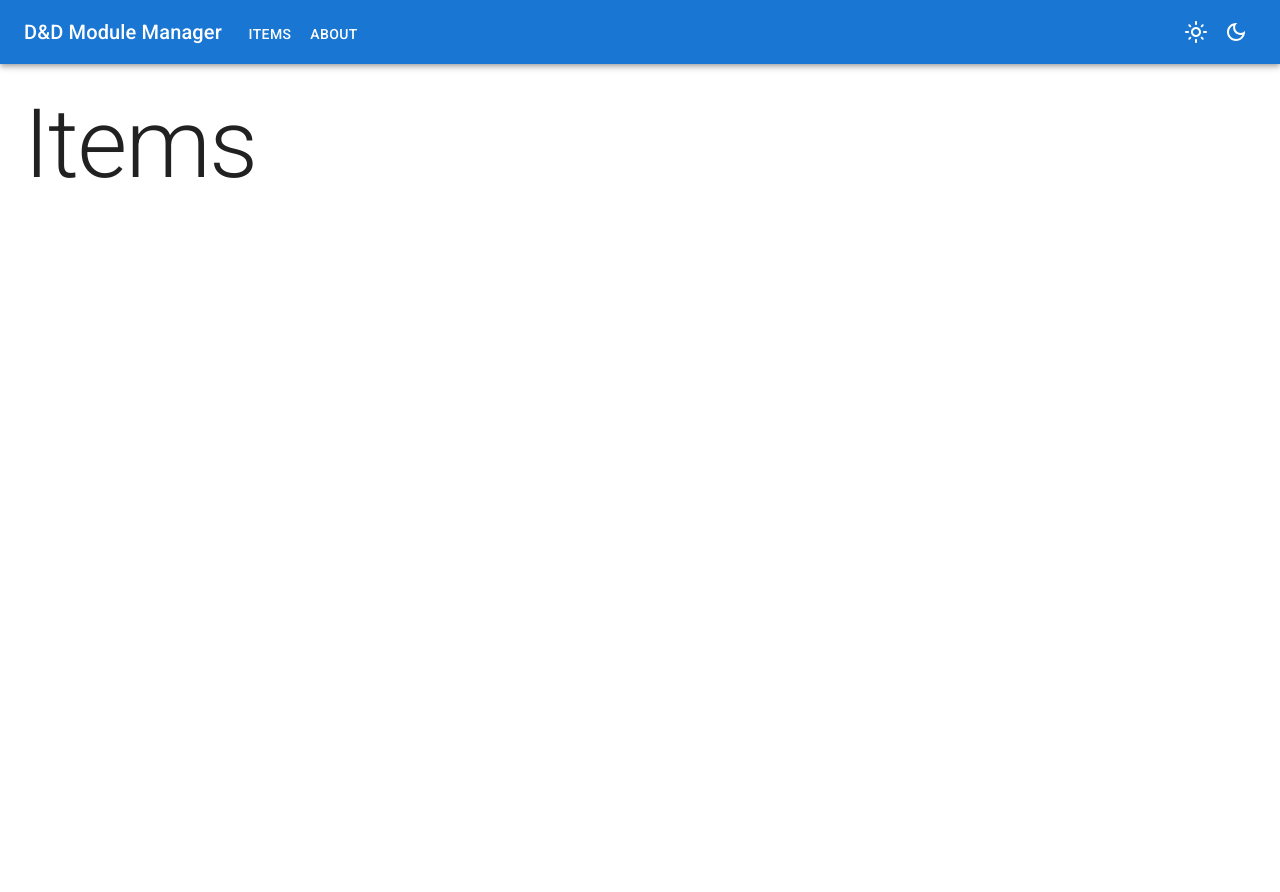
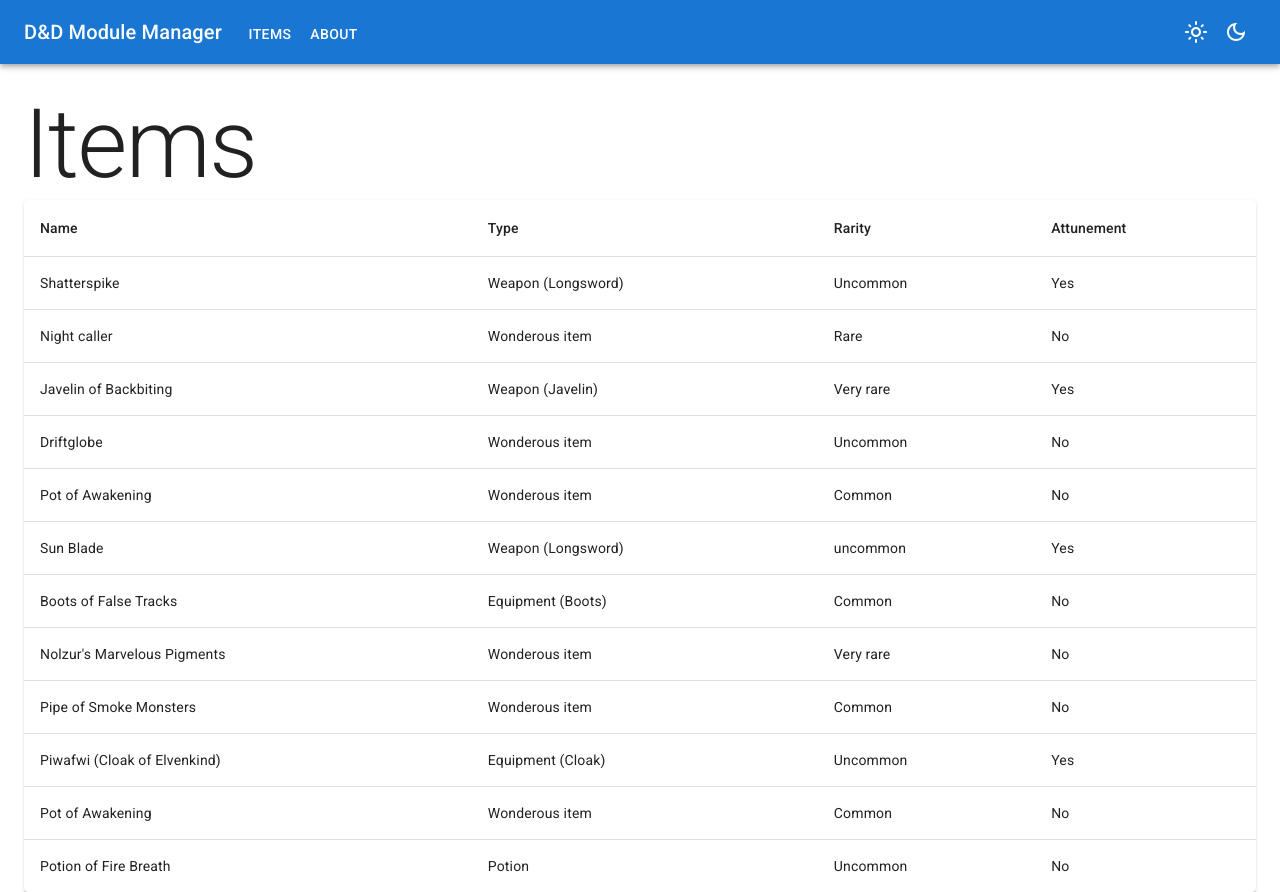
Before and after one commit to Rkfmckee/dnd_module_manager, a React (Vite) app: page /items in a window 1280 px wide. Before the commit the page ends 800 px from the top, so only its background shows below. Built offline with nearby package versions, Linux system fonts and the light colour scheme.

Commit message:
Add item list table

```diff
--- a/src/pages/ItemList.tsx
+++ b/src/pages/ItemList.tsx
@@ -1,9 +1,56 @@
-import { Typography } from "@mui/material";
+import Paper from "@mui/material/Paper";
+import Table from "@mui/material/Table";
+import TableBody from "@mui/material/TableBody";
+import TableCell from "@mui/material/TableCell";
+import TableContainer from "@mui/material/TableContainer";
+import TableHead from "@mui/material/TableHead";
+import TableRow from "@mui/material/TableRow";
+import Typography from "@mui/material/Typography";
+import Items from "../assets/items.json";
+import { Item } from "../helpers/Types";
 
 export default function ItemList() {
 	return (
 		<>
 			<Typography variant="h1">Items</Typography>
+			<TableContainer component={Paper}>
+				<Table sx={{ minWidth: 650 }} aria-label="item-list">
+					<TableHead>
+						<TableRow>
+							<TableCell>Name</TableCell>
+							<TableCell>Type</TableCell>
+							<TableCell>Rarity</TableCell>
+							<TableCell>Attunement</TableCell>
+						</TableRow>
+					</TableHead>
+					<TableBody>
+						{Items.map((item) => (
+							<TableRow
+								key={`item-${item.id}`}
+								sx={{
+									"&:last-child td, &:last-child th": {
+										border: 0,
+									},
+								}}
+							>
+								<TableCell component="th" scope="row">
+									{item.name}
+								</TableCell>
+								<TableCell>{getType(item)}</TableCell>
+								<TableCell>{item.rarity}</TableCell>
+								<TableCell>
+									{item.requiresAttunement ? "Yes" : "No"}
+								</TableCell>
+							</TableRow>
+						))}
+					</TableBody>
+				</Table>
+			</TableContainer>
 		</>
 	);
 }
+
+function getType(item: Item) {
+	if (!item.subtype) return item.type;
+	return `${item.type} (${item.subtype})`;
+}
```
Also changed, not shown: src/helpers/Types.tsx (+11 -0 lines).
